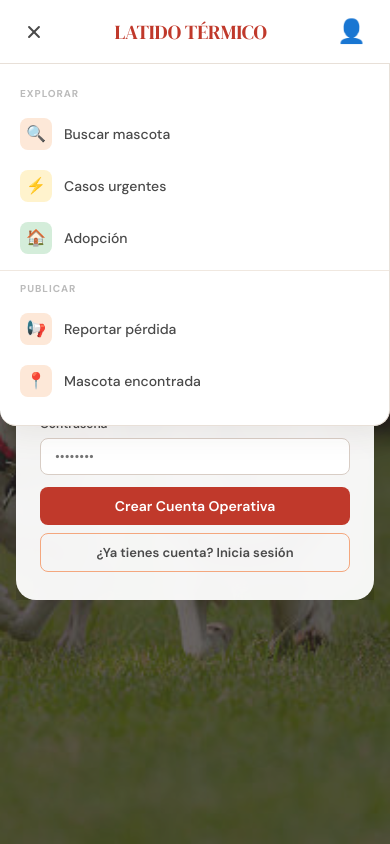
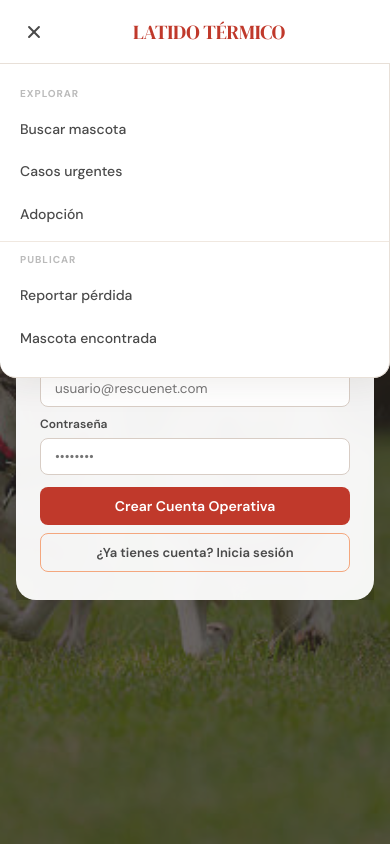
Before and after one commit to AntonTower/Latido_Termico, an Angular app in the folder frontend/: page /registro in a window 390 px wide. Both pictures are taken after a click on the button "Abrir menú". Shown: the top 844 px of the page. Built offline with nearby package versions, Linux system fonts and the light colour scheme.

Commit message:
Vista de Contraseña

```diff
--- a/frontend/src/app/layouts/public-layout/public-layout.css
+++ b/frontend/src/app/layouts/public-layout/public-layout.css
@@ -53,13 +53,13 @@ nav {
 .btn-publish { background: var(--red); border: none; border-radius: 9px; padding: 8px 18px; font-family: 'DM Sans', sans-serif; font-size: 14px; font-weight: 600; color: var(--white); cursor: pointer; text-decoration: none; transition: all .2s; white-space: nowrap; display: inline-flex; align-items: center; }
 .btn-publish:hover { background: #a0302a; transform: translateY(-1px); }
 
-/* 👤 AVATAR CIRCULAR AMIGABLE Y MODERNO */
+/* AVATAR CIRCULAR */
 .user-btn { background: transparent; border: none; cursor: pointer; padding: 0; display: inline-flex; align-items: center; justify-content: center; outline: none; }
 .user-avatar-badge { width: 38px; height: 38px; background-color: var(--red); color: var(--white); border-radius: 50%; display: flex; align-items: center; justify-content: center; font-weight: 700; font-size: 13.5px; box-shadow: 0 3px 12px rgba(192, 57, 43, 0.25); border: 2px solid var(--white); outline: 2px solid var(--peach); transition: all 0.2s cubic-bezier(0.16, 1, 0.3, 1); font-family: 'DM Sans', sans-serif; }
 .user-btn:hover .user-avatar-badge, .user-btn.active .user-avatar-badge { transform: scale(1.06); background-color: #a0302a; outline-color: var(--coral); }
 
 /* =========================================
-   MENÚS DESPLEGABLES, CONTENIDO Y MODAL
+   MENÚS DESPLEGABLES Y CONTENIDO
    ========================================= */
 .dropdown { position: absolute; top: 64px; width: 260px; background: var(--white); border-bottom: 1px solid #e8e0d8; box-shadow: 0 8px 32px rgba(74,57,43,0.08); padding: 12px 0; z-index: 199; opacity: 0; pointer-events: none; transform: translateY(-8px); transition: all .22s; }
 .dropdown.open { opacity: 1; pointer-events: all; transform: translateY(0); }
@@ -70,53 +70,57 @@ nav {
 .dropdown-label { font-size: 10px; font-weight: 700; letter-spacing: .1em; text-transform: uppercase; color: #bbb; padding: 4px 20px 6px; }
 .dropdown a { display: flex; align-items: center; gap: 12px; padding: 10px 20px; text-decoration: none; font-size: 14px; font-weight: 500; color: var(--charcoal); transition: all .15s; cursor: pointer; }
 .dropdown a:hover { background: var(--cream); color: var(--red); }
-.dropdown a .icon { width: 32px; height: 32px; border-radius: 8px; display: flex; align-items: center; justify-content: center; font-size: 16px; flex-shrink: 0; }
-.icon-red { background: #fde8d8; } .icon-amber { background: #fff3cd; } .icon-green { background: #d4edda; } .icon-coral { background: #fde8d8; }
+.link-text { display: inline-block; }
 
 .layout-content { min-height: calc(100vh - 64px - 150px); width: 100%; box-sizing: border-box; }
 footer { background: var(--charcoal); color: rgba(255,255,255,.65); padding: 40px 2rem; text-align: center; font-size: 13px; width: 100%; box-sizing: border-box; }
 footer .footer-logo { font-family: 'DM Serif Display', serif; font-size: 1.3rem; color: var(--white); margin-bottom: 12px; }
 footer a { color: var(--peach); text-decoration: none; cursor: pointer; }
 
+/* =========================================
+   MODAL DE LOGIN
+   ========================================= */
 .modal-overlay { position: fixed; top: 0; left: 0; width: 100vw; height: 100vh; background-color: rgba(74, 74, 74, 0.6); backdrop-filter: blur(4px); display: flex; align-items: center; justify-content: center; z-index: 9999; padding: 1rem; box-sizing: border-box; }
 .modal-content { border-radius: 20px; padding: 32px 28px; width: 100%; max-width: 420px; max-height: 90vh; overflow-y: auto; position: relative; box-shadow: 0 12px 48px rgba(0, 0, 0, 0.15); transition: all 0.4s ease; }
 .modal-content::-webkit-scrollbar { width: 5px; }
 .modal-content::-webkit-scrollbar-thumb { background-color: var(--peach); border-radius: 10px; }
 .mode-login { background-color: var(--bg) !important; border: 2px solid var(--peach) !important; }
-.modal-close { position: absolute; top: 16px; right: 16px; background: transparent; border: none; font-size: 1.2rem; color: var(--charcoal); cursor: pointer; z-index: 10; }
+
+.modal-close { position: absolute; top: 16px; right: 16px; background: transparent; border: none; color: var(--charcoal); cursor: pointer; z-index: 10; display: flex; align-items: center; justify-content: center; transition: color 0.2s; }
 .modal-close:hover { color: var(--red); }
+
 .form-ui { display: flex; flex-direction: column; gap: 16px; }
 .input-group { display: flex; flex-direction: column; gap: 6px; }
 .input-group label { font-size: 13px; font-weight: 600; color: var(--charcoal); }
-.input-group input, .select-field { padding: 12px 16px; border: 1.5px solid #d8cdc5; border-radius: 10px; font-size: 15px; font-family: 'DM Sans', sans-serif; outline: none; transition: all 0.3s ease; width: 100%; box-sizing: border-box; background-color: var(--white); color: var(--charcoal); }
-.input-group input:focus, .select-field:focus { border-color: var(--coral); box-shadow: 0 0 0 3px rgba(232, 115, 90, 0.15); }
+.input-group input { padding: 12px 16px; border: 1.5px solid #d8cdc5; border-radius: 10px; font-size: 15px; font-family: 'DM Sans', sans-serif; outline: none; transition: all 0.3s ease; width: 100%; box-sizing: border-box; background-color: var(--white); color: var(--charcoal); }
+.input-group input:focus { border-color: var(--coral); box-shadow: 0 0 0 3px rgba(232, 115, 90, 0.15); }
+
+/* ESTILOS DEL CONTENEDOR DE CONTRASEÑA */
+.password-wrapper { position: relative; display: flex; align-items: center; width: 100%; }
+.password-wrapper input { padding-right: 44px; }
+.eye-btn { position: absolute; right: 12px; background: transparent; border: none; cursor: pointer; padding: 4px; display: flex; align-items: center; justify-content: center; color: var(--charcoal); opacity: 0.6; transition: opacity 0.2s ease; outline: none; }
+.eye-btn:hover { opacity: 1; color: var(--red); }
+
 .error-msg { color: var(--red); font-size: 13px; font-weight: 600; margin: 0; text-align: center; }
 
 /* =========================================
-   📱 RESPONSIVIDAD MINUCIOSA DE LA BARRA
+   RESPONSIVIDAD MINUCIOSA
    ========================================= */
 @media (max-width: 768px) {
   .dropdown { width: 100% !important; border-radius: 0 0 16px 16px !important; }
 }
 
 @media (max-width: 480px) {
-  /* 🌟 CORRECCIÓN CRÍTICA: Se añade 'nav' al inicio para que el CSS SOLO oculte los elementos
-     que están en el header, y respete totalmente los botones idénticos del modal */
   nav .menu-btn .btn-text,
   nav .btn-login .btn-text,
   nav .btn-publish { display: none !important; }
 
   nav .menu-btn { padding: 10px; border: none; }
+  nav .btn-login { border: none; padding: 4px; font-weight: 600; }
 
-  /* Habilitamos el ícono amigable flotante a la derecha para iniciar sesión en móviles */
-  nav .btn-login .btn-icon { display: inline-block !important; font-size: 1.45rem; padding: 4px; color: var(--charcoal); }
-  nav .btn-login { border: none; padding: 4px; }
-
-  /* Ajustamos las cajas flex para asegurar el centrado perfecto del título */
   .nav-left, .nav-right { flex: 0 0 auto; }
   .nav-center { flex: 1; }
   .logo-text { font-size: 1.25rem; letter-spacing: -0.01em; }
 
-  /* En móvil, centramos sutilmente el círculo del badge de iniciales */
   .user-avatar-badge { width: 36px; height: 38px; font-size: 13px; }
 }
--- a/frontend/src/app/layouts/public-layout/public-layout.html
+++ b/frontend/src/app/layouts/public-layout/public-layout.html
@@ -17,7 +17,6 @@
   <div class="nav-right">
     <ng-container *ngIf="!isLoggedIn">
       <a class="btn-login" (click)="openModal()">
-        <span class="btn-icon">👤</span>
         <span class="btn-text">Iniciar sesión</span>
       </a>
       <a class="btn-publish" routerLink="/registro">
@@ -36,26 +35,26 @@
 <div class="dropdown main-menu" [class.open]="isMenuOpen">
   <div class="dropdown-section">
     <p class="dropdown-label">Explorar</p>
-    <a><span class="icon icon-red">🔍</span> Buscar mascota</a>
-    <a><span class="icon icon-amber">⚡</span> Casos urgentes</a>
-    <a><span class="icon icon-green">🏠</span> Adopción</a>
+    <a><span class="link-text">Buscar mascota</span></a>
+    <a><span class="link-text">Casos urgentes</span></a>
+    <a><span class="link-text">Adopción</span></a>
   </div>
   <div class="dropdown-section">
     <p class="dropdown-label">Publicar</p>
-    <a routerLink="/registro"><span class="icon icon-red">📢</span> Reportar pérdida</a>
-    <a routerLink="/registro"><span class="icon icon-coral">📍</span> Mascota encontrada</a>
+    <a routerLink="/registro"><span class="link-text">Reportar pérdida</span></a>
+    <a routerLink="/registro"><span class="link-text">Mascota encontrada</span></a>
   </div>
 </div>
 
 <div class="dropdown user-dropdown" [class.open]="isUserMenuOpen">
   <div class="dropdown-section">
     <p class="dropdown-label">Operaciones</p>
-    <a routerLink="/operaciones" (click)="toggleUserMenu()"><span class="icon icon-green">🚀</span> Página Operativa</a>
-    <a routerLink="/operaciones/mis-datos" (click)="toggleUserMenu()"><span class="icon icon-amber">⚙️</span> Mis datos</a>
-    <a><span class="icon icon-coral">📋</span> Mis reportes</a>
+    <a routerLink="/operaciones" (click)="toggleUserMenu()"><span class="link-text">Página Operativa</span></a>
+    <a routerLink="/operaciones/mis-datos" (click)="toggleUserMenu()"><span class="link-text">Mis datos</span></a>
+    <a><span class="link-text">Mis reportes</span></a>
   </div>
   <div class="dropdown-section">
-    <a (click)="doLogout()"><span class="icon icon-red">🚪</span> Cerrar Sesión</a>
+    <a (click)="doLogout()"><span class="link-text">Cerrar Sesión</span></a>
   </div>
 </div>
 
@@ -65,7 +64,12 @@
 
 <div class="modal-overlay animate-fade-in" *ngIf="isModalOpen" (click)="closeModal()">
   <div class="modal-content animate-slide-up mode-login" (click)="$event.stopPropagation()">
-    <button class="modal-close" (click)="closeModal()">✖</button>
+    <button class="modal-close" (click)="closeModal()">
+      <svg viewBox="0 0 24 24" width="20" height="20" stroke="currentColor" stroke-width="2" fill="none" stroke-linecap="round" stroke-linejoin="round">
+        <line x1="18" y1="6" x2="6" y2="18"></line>
+        <line x1="6" y1="6" x2="18" y2="18"></line>
+      </svg>
+    </button>
 
     <h2 style="font-family: 'DM Serif Display', serif; color: var(--red); margin-bottom: 8px;">LATIDO Térmico</h2>
     <p style="color: var(--charcoal); margin-bottom: 24px; font-size: 14px;">Ingresa tus credenciales para acceder al centro de operaciones.</p>
@@ -78,7 +82,19 @@
 
       <div class="input-group">
         <label>Contraseña</label>
-        <input type="password" [(ngModel)]="loginData.password" placeholder="••••••••" (keyup.enter)="doLogin()">
+        <div class="password-wrapper">
+          <input [type]="showPassword ? 'text' : 'password'" [(ngModel)]="loginData.password" placeholder="••••••••" (keyup.enter)="doLogin()">
+          <button type="button" class="eye-btn" (click)="togglePasswordVisibility()" aria-label="Mostrar/Ocultar contraseña">
+            <svg *ngIf="!showPassword" viewBox="0 0 24 24" width="18" height="18" stroke="currentColor" stroke-width="2" fill="none" stroke-linecap="round" stroke-linejoin="round">
+              <path d="M1 12s4-8 11-8 11 8 11 8-4 8-11 8-11-8-11-8z"></path>
+              <circle cx="12" cy="12" r="3"></circle>
+            </svg>
+            <svg *ngIf="showPassword" viewBox="0 0 24 24" width="18" height="18" stroke="currentColor" stroke-width="2" fill="none" stroke-linecap="round" stroke-linejoin="round">
+              <path d="M17.94 17.94A10.07 10.07 0 0 1 12 20c-7 0-11-8-11-8a18.45 18.45 0 0 1 5.06-5.94M9.9 4.24A9.12 9.12 0 0 1 12 4c7 0 11 8 11 8a18.5 18.5 0 0 1-2.16 3.19m-6.72-1.07a3 3 0 1 1-4.24-4.24"></path>
+              <line x1="1" y1="1" x2="23" y2="23"></line>
+            </svg>
+          </button>
+        </div>
       </div>
 
       <p class="error-msg" *ngIf="errorMessage">{{ errorMessage }}</p>
@@ -97,7 +113,7 @@
 </div>
 
 <footer>
-  <p class="footer-logo">🐾 Huellas</p>
+  <p class="footer-logo">Huellas</p>
   <p>Red de búsqueda y rescate de mascotas · México<br>
   <a>Contacto</a> · <a>Aviso de privacidad</a> · <a>Voluntarios</a></p>
 </footer>
```
Also changed, not shown: frontend/src/app/layouts/public-layout/public-layout.ts (+10 -1 lines).
